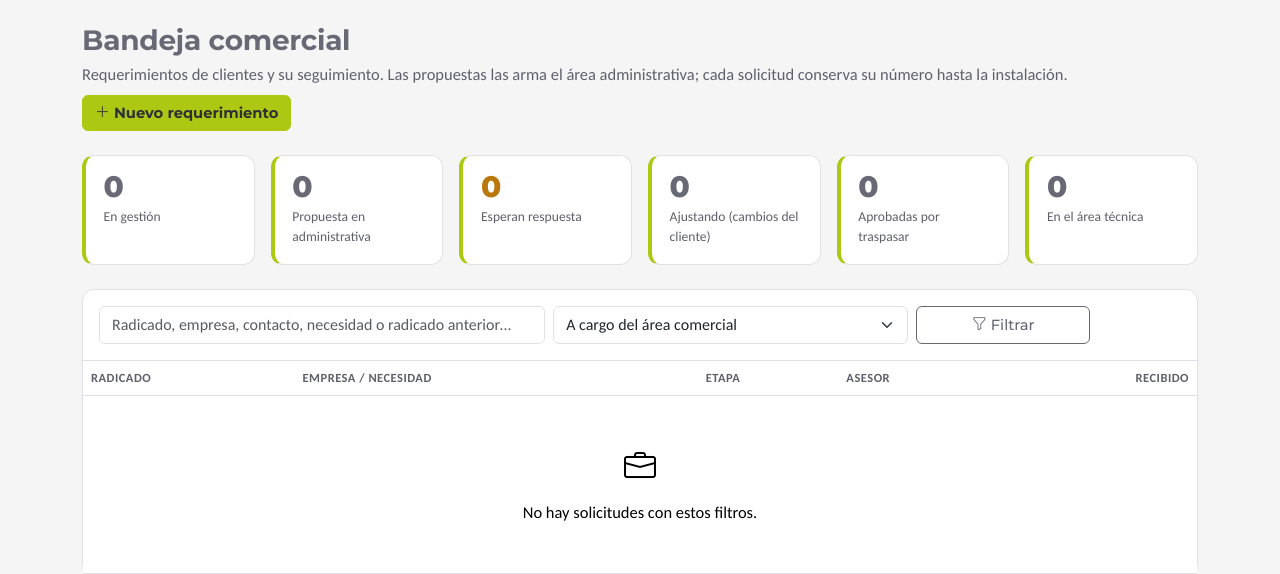
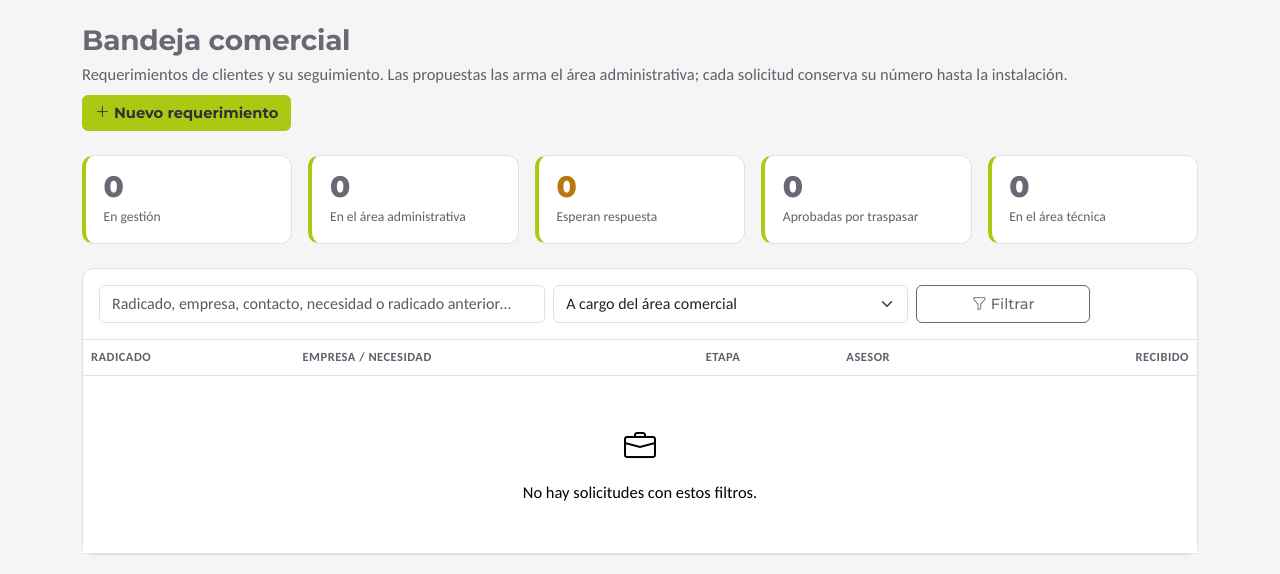
Before and after one commit to DanielMnslv/JANOTEC, a Django app: page /comercial/ in a window 1280 px wide. Shown: the part 124-698 px from the top of the page. Run offline with Django 5.2, Linux system fonts and the light colour scheme; the visitor is signed in with stand-in values (Sample User, id 1); data that the repository does not hold is empty; parts of the project's set-up code (start-up, migrations or seed data) failed here and were passed over; some libraries are stand-ins or nearby versions.

Commit message:
Bandeja comercial solo con lo de comercial; pasos y textos por área
- «A cargo del área comercial» lista en gestión, enviadas y aprobadas;
  lo que arma administrativa (elaborando o ajustando) va en su propia vista
  de seguimiento «En el área administrativa».
- Paso «Propuesta»: la hace administrativa y la aprueba dirección.
- Los botones de los pasos de comercial (asesor, informe, respuesta del
  cliente, traspaso) solo los ve quien gestiona requerimientos.
- Textos y comentarios que aún decían que comercial arma la propuesta.

Co-Authored-By: Claude Opus 5.5 <noreply@anthropic.com>

```diff
--- a/comercial/models.py
+++ b/comercial/models.py
@@ -59,6 +59,9 @@ class FichaComercial(models.Model):
 
     ETAPAS_ABIERTAS = [Etapa.GESTION, Etapa.LEVANTAMIENTO, Etapa.ELABORANDO, Etapa.ENVIADA, Etapa.AJUSTES,
                        Etapa.APROBADA]
+    # Quién tiene la solicitud en cada etapa abierta (levantamiento es del área técnica)
+    ETAPAS_DE_COMERCIAL = [Etapa.GESTION, Etapa.ENVIADA, Etapa.APROBADA]  # asesor, respuesta del cliente, traspaso
+    ETAPAS_DE_ADMINISTRATIVA = [Etapa.ELABORANDO, Etapa.AJUSTES]  # arma o ajusta la propuesta
     # Lo que ve el cliente, de principio a fin (la última parte es el flujo técnico de instalación)
     PASOS_CLIENTE = ["Solicitud recibida", "Informe del requerimiento", "Propuesta", "Aprobada", "Instalación", "Cerrado"]
 
--- a/comercial/servicios.py
+++ b/comercial/servicios.py
@@ -1,7 +1,7 @@
 """Reglas del flujo comercial y los traspasos del mismo ticket entre áreas.
 
     Comercial ──solicitar_levantamiento──▶ Técnica ──(informe) devolver_a_comercial──▶ Comercial
-    Comercial ──registrar_informe (sin visita)──▶ Comercial elabora la propuesta
+    Comercial ──registrar_informe (sin visita)──▶ Administrativa arma la propuesta ──▶ dirección la aprueba
     Propuesta v1 ──enviar_version──▶ cliente: aprueba · no aprueba · solicitar_cambios ──▶ v2 …
     Propuesta aprobada ──a_inventario──▶ «En inventario» (bodega alista lo aprobado y los adicionales)
         ──coordinación decide──▶ «Recepcionado» en técnica (cronograma, visita, cierre)
@@ -54,7 +54,7 @@ def registrar_informe(ficha, autor, datos, archivos=(), con_visita=False):
                            + (" (con visita de levantamiento)." if informe.con_visita else " (sin visita)."), interno=True)
         guardar_adjuntos(t, archivos, autor, seg, es_informe=True)
         if ficha.etapa == F.Etapa.GESTION:
-            ficha.etapa = F.Etapa.ELABORANDO  # con el informe, comercial ya puede armar la propuesta
+            ficha.etapa = F.Etapa.ELABORANDO  # con el informe, administrativa ya puede armar la propuesta
             ficha.save(update_fields=["etapa", "actualizado"])
     return informe
 
--- a/comercial/tests.py
+++ b/comercial/tests.py
@@ -807,7 +807,9 @@ class CotizadorTests(BaseComercial):
         self.assertEqual(self.client.get(url).status_code, 200)
         self.assertEqual(self.client.get(reverse("comercial:catalogo")).status_code, 200)
         self.assertEqual(self.client.get(reverse("inventario:cotizaciones")).status_code, 200)
-        self.assertContains(self.client.get(reverse("comercial:bandeja")), t.radicado)
+        # Mientras arma la propuesta, la solicitud está en «En el área administrativa», no en lo de comercial
+        self.assertContains(self.client.get(reverse("comercial:bandeja") + "?vista=administrativa"), t.radicado)
+        self.assertNotContains(self.client.get(reverse("comercial:bandeja")), t.radicado)
         # …pero no radica, no pide el levantamiento ni registra la respuesta del cliente
         self.assertEqual(self.client.get(reverse("comercial:nuevo")).status_code, 403)
         self.assertEqual(self.client.post(reverse("comercial:levantamiento", args=[t.radicado]),
--- a/comercial/views.py
+++ b/comercial/views.py
@@ -50,12 +50,17 @@ def _errores(request, form):
 def bandeja(request):
     """Bandeja comercial: los requerimientos por etapa, los que están en técnica, los míos y la búsqueda.
 
+    Por defecto («A cargo del área comercial») lista solo lo que le toca mover a comercial: en gestión, propuestas
+    enviadas esperando la respuesta del cliente y aprobadas por traspasar. Lo que está armando el área administrativa
+    (elaborando o ajustando la propuesta) y lo que está en técnica se ve aparte, como seguimiento.
     Arriba muestra el conteo por etapa y cuántas propuestas ya pasaron la fecha máxima que pidió el cliente.
     """
     base = tickets_visibles(request.user).filter(ficha__isnull=False)
     vista = request.GET.get("vista", "comercial")
     if vista == "comercial":
-        qs = base.filter(area=T.Area.COMERCIAL, ficha__etapa__in=F.ETAPAS_ABIERTAS)
+        qs = base.filter(area=T.Area.COMERCIAL, ficha__etapa__in=F.ETAPAS_DE_COMERCIAL)
+    elif vista == "administrativa":
+        qs = base.filter(area=T.Area.COMERCIAL, ficha__etapa__in=F.ETAPAS_DE_ADMINISTRATIVA)
     elif vista == "tecnica":
         qs = base.filter(area=T.Area.TECNICA).exclude(estado__in=T.ESTADOS_FINALES)
     elif vista in F.Etapa.values:
@@ -78,6 +83,7 @@ def bandeja(request):
         "pagina": pagina, "vista": vista, "q": q, "conteo": conteo, "vencidas": vencidas, "params": params.urlencode(),
         "etapas": F.Etapa.choices,
         "en_tecnica": base.filter(area=T.Area.TECNICA).exclude(estado__in=T.ESTADOS_FINALES).count(),
+        "en_administrativa": base.filter(area=T.Area.COMERCIAL, ficha__etapa__in=F.ETAPAS_DE_ADMINISTRATIVA).count(),
         # Aprobadas por dirección para que comercial las lleve en persona
         "por_entregar": PropuestaVersion.objects.filter(ficha__ticket__in=base, por_comercial=True, entregada_cliente__isnull=True,
                                                         estado=PropuestaVersion.Estado.ENVIADA)
@@ -258,8 +264,8 @@ def _en_comercial(request, ticket):
 def gestionar(request, radicado):
     """Avanza la etapa de la propuesta, asigna asesor y valor, y registra respuestas o cambios del cliente.
 
-    Enviar a mano un PDF de propuesta también exige dirección: solo ella, o comercial con «Envío urgente» y motivo
-    (dirección recibe el aviso). Cada paso a «Propuesta enviada» crea una versión nueva y le llega al cliente.
+    Enviar a mano un PDF de propuesta también exige dirección: solo ella, o administrativa con «Envío urgente» y
+    motivo (dirección recibe el aviso). Cada paso a «Propuesta enviada» crea una versión nueva y le llega al cliente.
     """
     ticket = obtener_ticket_comercial(request.user, radicado)
     ficha = ticket.ficha
@@ -273,7 +279,7 @@ def gestionar(request, radicado):
     interno = d["visibilidad"] == "interno"
     mensaje = (d.get("mensaje") or "").strip()
     etapa_previa = ficha.etapa
-    # Enviar a mano un PDF de propuesta también pasa por dirección: solo ella, o comercial si es urgente (con motivo)
+    # Enviar a mano un PDF de propuesta también pasa por dirección: solo ella, o administrativa si es urgente (con motivo)
     motivo_urgencia = ""
     if d["etapa"] == F.Etapa.ENVIADA and etapa_previa != F.Etapa.ENVIADA and not request.user.es_direccion:
         motivo_urgencia = " ".join(request.POST.get("motivo_urgencia", "").split())[:500]
--- a/templates/comercial/_pasos_comercial.html
+++ b/templates/comercial/_pasos_comercial.html
@@ -25,7 +25,9 @@
           <div class="small text-muted-jn">{{ p.hacer }}</div>
         </div>
         <div class="d-flex flex-wrap gap-2">
-          {% if p.clave == 'asesor' %}
+          {% if p.clave != 'propuesta' and not user.gestiona_requerimientos %}
+            <span class="small"><i class="bi bi-briefcase"></i> Lo hace el área comercial.</span>
+          {% elif p.clave == 'asesor' %}
             <a class="btn btn-accent btn-sm" href="#gestion-comercial" onclick="setTimeout(function(){var s=document.getElementById('id_comercial'); if(s) s.focus();},300)"><i class="bi bi-person-check"></i> Elegir el asesor</a>
           {% elif p.clave == 'informe' %}
             <a class="btn btn-accent btn-sm" href="#informe"><i class="bi bi-file-earmark-text"></i> Ir al informe del requerimiento</a>
--- a/templates/comercial/bandeja.html
+++ b/templates/comercial/bandeja.html
@@ -14,10 +14,9 @@
 
 <div class="row g-3 mb-4">
   <div class="col-6 col-md"><a class="kpi {% if conteo.gestion %}alerta{% endif %}" href="?vista=gestion"><div class="valor">{{ conteo.gestion|default:0 }}</div><div class="etiqueta">En gestión</div></a></div>
-  <div class="col-6 col-md"><a class="kpi" href="?vista=elaborando"><div class="valor">{{ conteo.elaborando|default:0 }}</div><div class="etiqueta">Propuesta en administrativa</div></a></div>
+  <div class="col-6 col-md"><a class="kpi" href="?vista=administrativa"><div class="valor">{{ en_administrativa }}</div><div class="etiqueta">En el área administrativa</div></a></div>
   {% if por_entregar %}<div class="col-6 col-md"><a class="kpi alerta" href="#por-entregar"><div class="valor">{{ por_entregar|length }}</div><div class="etiqueta">Por entregar al cliente</div></a></div>{% endif %}
   <div class="col-6 col-md"><a class="kpi aviso" href="?vista=enviada"><div class="valor">{{ conteo.enviada|default:0 }}</div><div class="etiqueta">Esperan respuesta</div></a></div>
-  <div class="col-6 col-md"><a class="kpi" href="?vista=ajustes"><div class="valor">{{ conteo.ajustes|default:0 }}</div><div class="etiqueta">Ajustando (cambios del cliente)</div></a></div>
   <div class="col-6 col-md"><a class="kpi" href="?vista=aprobada"><div class="valor">{{ conteo.aprobada|default:0 }}</div><div class="etiqueta">Aprobadas por traspasar</div></a></div>
   <div class="col-6 col-md"><a class="kpi" href="?vista=tecnica"><div class="valor">{{ en_tecnica }}</div><div class="etiqueta">En el área técnica</div></a></div>
 </div>
@@ -40,6 +39,7 @@
       <div class="col-md-5"><input name="q" value="{{ q }}" class="form-control" placeholder="Radicado, empresa, contacto, necesidad o radicado anterior…"></div>
       <div class="col-md-4"><select name="vista" class="form-select">
         <option value="comercial" {% if vista == 'comercial' %}selected{% endif %}>A cargo del área comercial</option>
+        <option value="administrativa" {% if vista == 'administrativa' %}selected{% endif %}>En el área administrativa (seguimiento)</option>
         <option value="tecnica" {% if vista == 'tecnica' %}selected{% endif %}>En el área técnica (seguimiento)</option>
         <option value="todas" {% if vista == 'todas' %}selected{% endif %}>Todas</option>
         {% for v, n in etapas %}<option value="{{ v }}" {% if vista == v %}selected{% endif %}>{{ n }}</option>{% endfor %}
@@ -58,7 +58,8 @@
           <td>{{ t.asunto|truncatechars:70 }}
             <div class="small text-muted-jn">{{ t.empresa.razon_social }}{% if t.empresa.es_prospecto %} <span class="badge text-bg-light border">Prospecto</span>{% endif %}{% if t.ficha.servicios %} · {{ t.ficha.servicios_display|join:", " }}{% endif %}</div></td>
           <td><span class="badge text-bg-{{ t.ficha.color_etapa }}">{{ t.ficha.get_etapa_display }}</span>
-            {% if t.area == 'tecnica' %}<div class="small mt-1"><i class="bi bi-tools"></i> Área técnica · {{ t.get_estado_display }}</div>{% endif %}
+            {% if t.area == 'tecnica' %}<div class="small mt-1"><i class="bi bi-tools"></i> Área técnica · {{ t.get_estado_display }}</div>
+            {% elif t.ficha.etapa == 'elaborando' or t.ficha.etapa == 'ajustes' %}<div class="small mt-1 text-muted-jn"><i class="bi bi-person-gear"></i> La tiene el área administrativa</div>{% endif %}
             {% if t.ficha.propuesta_vencida %}<div class="small text-danger mt-1"><i class="bi bi-alarm"></i> Vencida</div>
             {% elif t.ficha.fecha_max_propuesta and t.ficha.abierta %}<div class="small text-muted-jn mt-1">Propuesta antes del {{ t.ficha.fecha_max_propuesta|date:"j M" }}</div>{% endif %}</td>
           <td class="d-none d-md-table-cell small">{{ t.ficha.comercial|default:"—" }}</td>
--- a/tickets/tests_flujos.py
+++ b/tickets/tests_flujos.py
@@ -304,7 +304,7 @@ class FlujoComercialTests(BaseFlujos):
         t.refresh_from_db()
         self.assertEqual(t.area, Ticket.Area.COMERCIAL, "pasa a comercial para la propuesta del material")
         self.assertTrue(self.comerciales & {d for m in mail.outbox for d in m.to}, "comercial recibe el aviso")
-        self.assertIn(t.radicado, self.radicados(self.yuri, reverse("comercial:bandeja")))
+        self.assertIn(t.radicado, self.radicados(self.yuri, reverse("comercial:bandeja") + "?vista=administrativa"))
         a.refresh_from_db()
         # La visita que estaba programada no puede quedar como si nada: o sigue programada o se avisa
         self.assertTrue(a.ticket.area == Ticket.Area.COMERCIAL)
--- a/tickets/views.py
+++ b/tickets/views.py
@@ -1531,7 +1531,7 @@ def informe_borrador(request, radicado):
                     raise PermissionDenied
                 if borrador.es_estudio and not (borrador.suministros.strip() or borrador.servicios.strip()):
                     messages.error(request, "Antes de enviarlo o aprobarlo escriba los equipos y materiales requeridos, los "
-                                            "servicios, o ambos: con ellos comercial arma la propuesta.")
+                                            "servicios, o ambos: con ellos administrativa arma la propuesta.")
                     return redirect("informe_borrador", radicado)
                 if accion == "enviar":
                     inf.enviar_a_direccion(borrador, request.user)
```
Also changed, not shown: comercial/pasos.py (+5 -2 lines).
